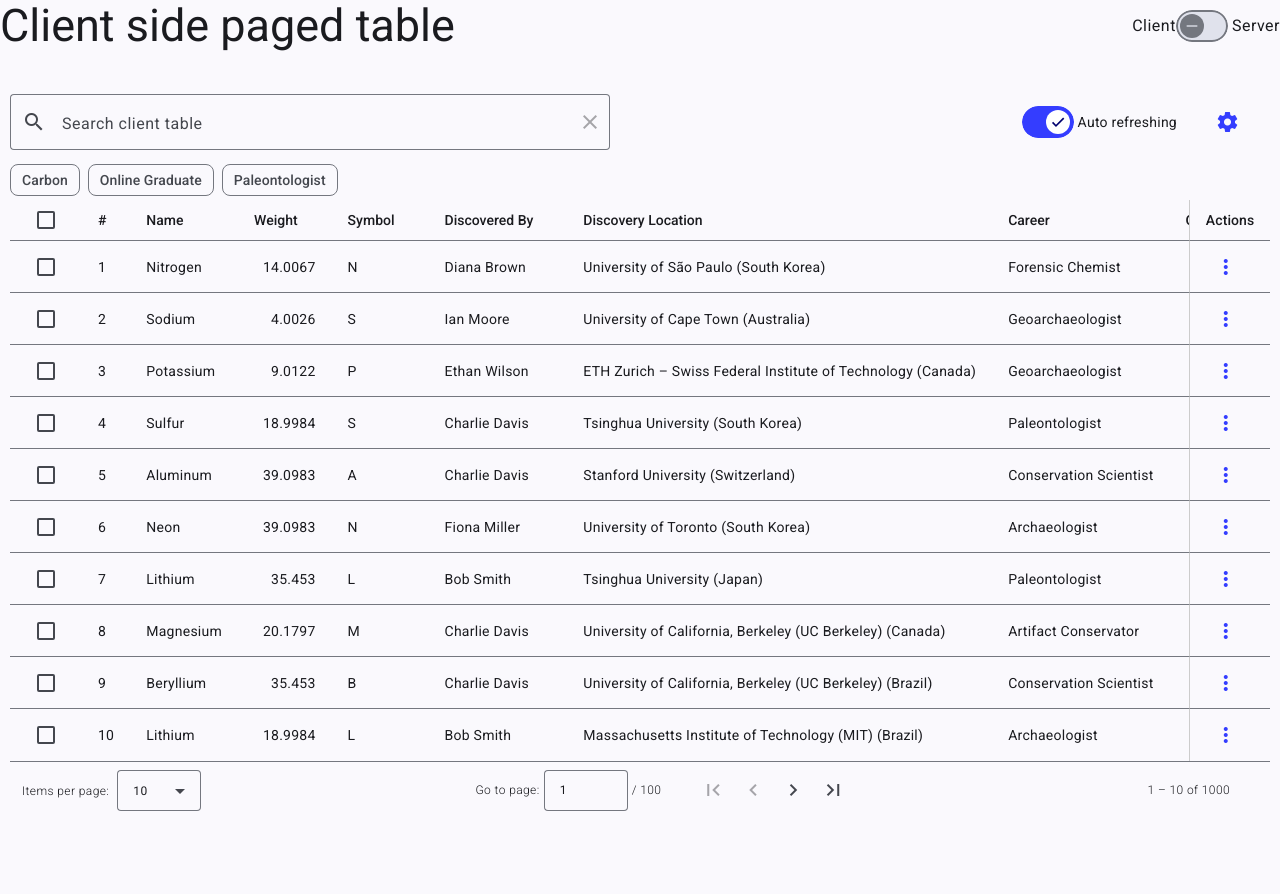
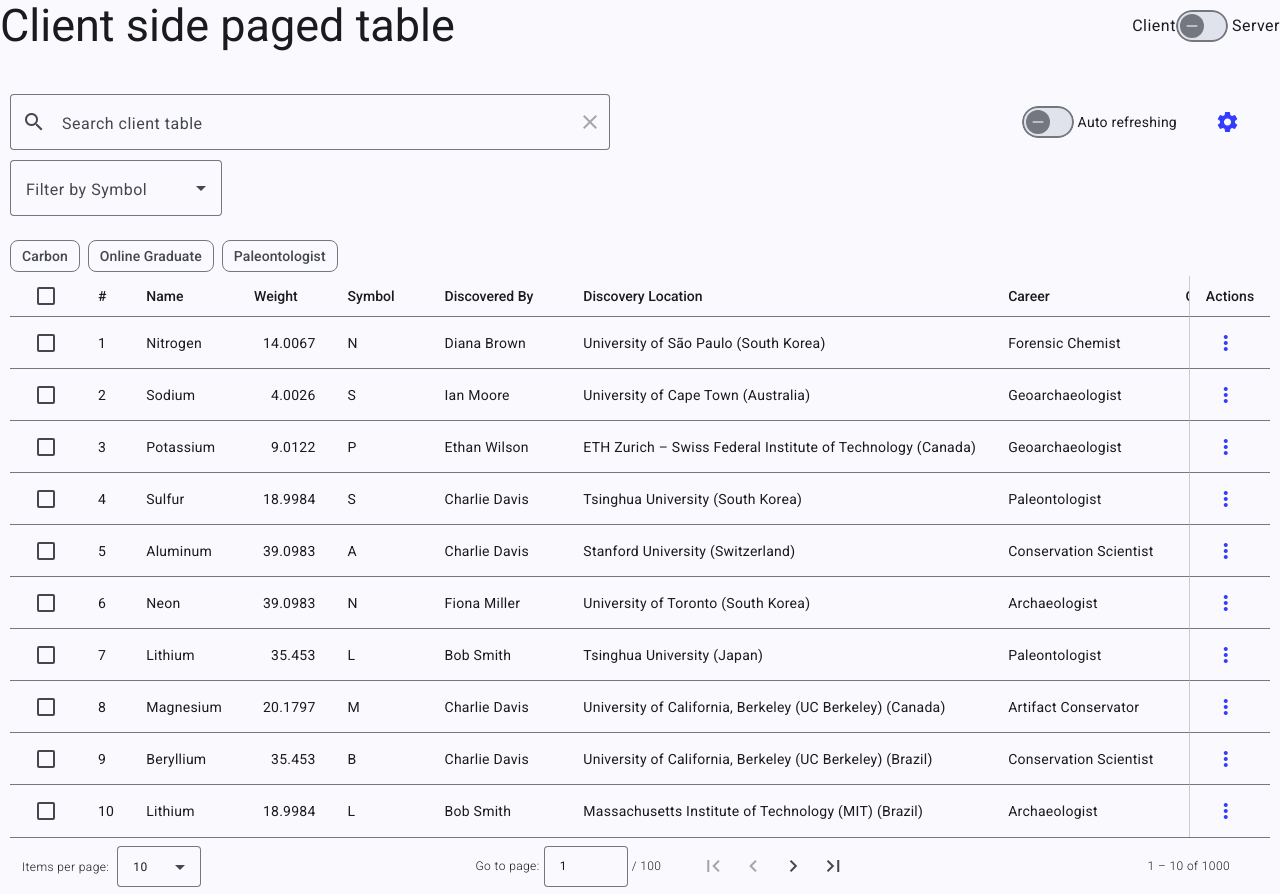
Before and after one commit to this-wastes-time/sp1-custom-table, an Angular app in the folder sp1-custom-table/: page / in a window 1280 px wide. Before the commit the page ends 818 px from the top, so only its background shows below. Built offline with nearby package versions, Linux system fonts and the light colour scheme.

Commit message:
resolves #80; example mat-select column level filter

```diff
--- a/sp1-custom-table/src/app/app.component.html
+++ b/sp1-custom-table/src/app/app.component.html
@@ -17,6 +17,21 @@
         [pageSize]="cPageSize"
         (filterChange)="clientFilterChanged($event)"
         (sortChange)="clientSortChanged($event)">
+        <div>
+          <mat-form-field appearance="outline">
+            <mat-label>Filter by Symbol</mat-label>
+            <mat-select #symbolSelect
+              [(ngModel)]="clientColumnFilters['symbol']"
+              (selectionChange)="onSelectChange($event.value)">
+              @if (!symbolSelect.multiple) {
+                <mat-option [value]=""> -- </mat-option>
+              }
+              @for (symbol of clientSymbols; track symbol) {
+                <mat-option [value]="symbol">{{ symbol }}</mat-option>
+              }
+            </mat-select>
+          </mat-form-field>
+        </div>
         <div>
           <mat-chip-listbox aria-label="select a filter"
             (change)="onChipChange($event.value)"
--- a/sp1-custom-table/src/app/app.component.ts
+++ b/sp1-custom-table/src/app/app.component.ts
@@ -13,6 +13,9 @@ import { PathValuePipe } from './shared/pipes/path-value.pipe';
 import { MatSlideToggleModule } from '@angular/material/slide-toggle';
 import { SpanFillerComponent } from './shared/components/span-filler/span-filler.component';
 import { MatChipsModule } from '@angular/material/chips';
+import { MatSelectChange, MatSelectModule } from '@angular/material/select';
+import { MatFormFieldModule } from '@angular/material/form-field';
+import { FormsModule } from '@angular/forms';
 
 const AFREFRESH = 2000;
 
@@ -20,7 +23,7 @@ const AFREFRESH = 2000;
   selector: 'app-root',
   standalone: true,
   imports: [CustomTableComponent, ClientPaginatorComponent, ServerPaginatorComponent, AsyncPipe, MatDividerModule, MatSlideToggleModule, SpanFillerComponent,
-    MatChipsModule
+    MatChipsModule, MatSelectModule, MatFormFieldModule, FormsModule
   ],
   templateUrl: './app.component.html',
   styleUrl: './app.component.scss',
@@ -166,7 +169,7 @@ export class AppComponent implements OnInit {
   clientConfig: TableConfig<MockModel> = {
     ...this.tableConfig,
     autoRefresh: {
-      enabled: true,
+      enabled: false,
       onChange: (enabled) => {
         this.toggleAutoRefresh(enabled);
       },
@@ -232,6 +235,7 @@ export class AppComponent implements OnInit {
   // Client filter vars.
   clientSearchBarText = '';
   clientColumnFilters: Record<string, unknown> = {};
+  clientSymbols: string[] = [];
   // Client sort var.
   clientSort = { active: '', direction: '' };
 
@@ -277,9 +281,6 @@ export class AppComponent implements OnInit {
   ngOnInit(): void {
     // Client side pagination start.
     this.loadData();
-
-    // Start auto refresh on client table.
-    // this.startAF();
   }
 
   loadData(): void {
@@ -320,6 +321,7 @@ export class AppComponent implements OnInit {
     );
 
     this.filteredData = [...this.clientData];
+    this.clientSymbols = Array.from(new Set(this.clientData.map((data: MockModel) => data.symbol))).sort();
     this.detector.detectChanges();
   }
 
@@ -510,6 +512,14 @@ export class AppComponent implements OnInit {
     this.tableDataRequestClient();
   }
 
+  onSelectChange(value: MatSelectChange): void {
+    this.clientColumnFilters['symbol'] = value;
+    if (!this.clientColumnFilters['symbol']) {
+      delete this.clientColumnFilters['symbol'];
+    }
+    this.tableDataRequestClient();
+  }
+
   _getRandomNumber(min: number, max: number): number {
     return Math.floor(Math.random() * (max - min + 1)) + min;
   }
```
